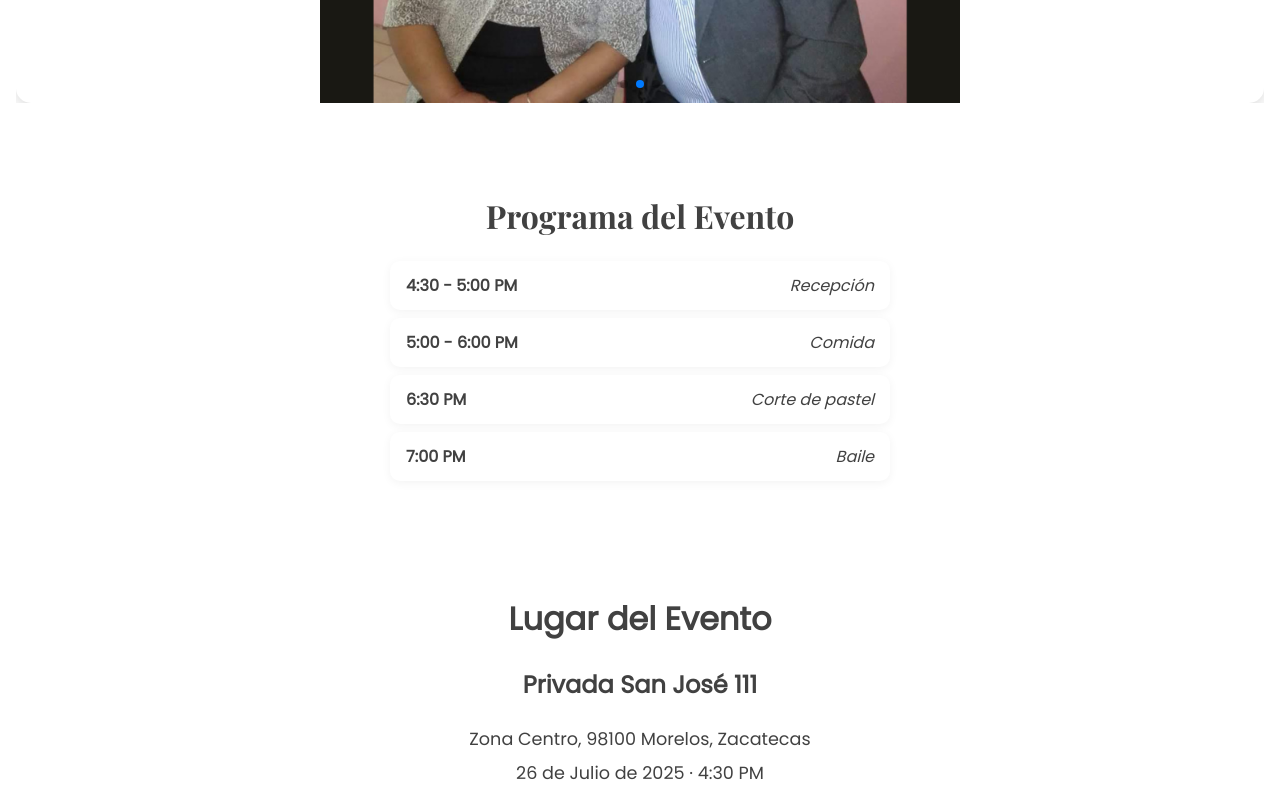
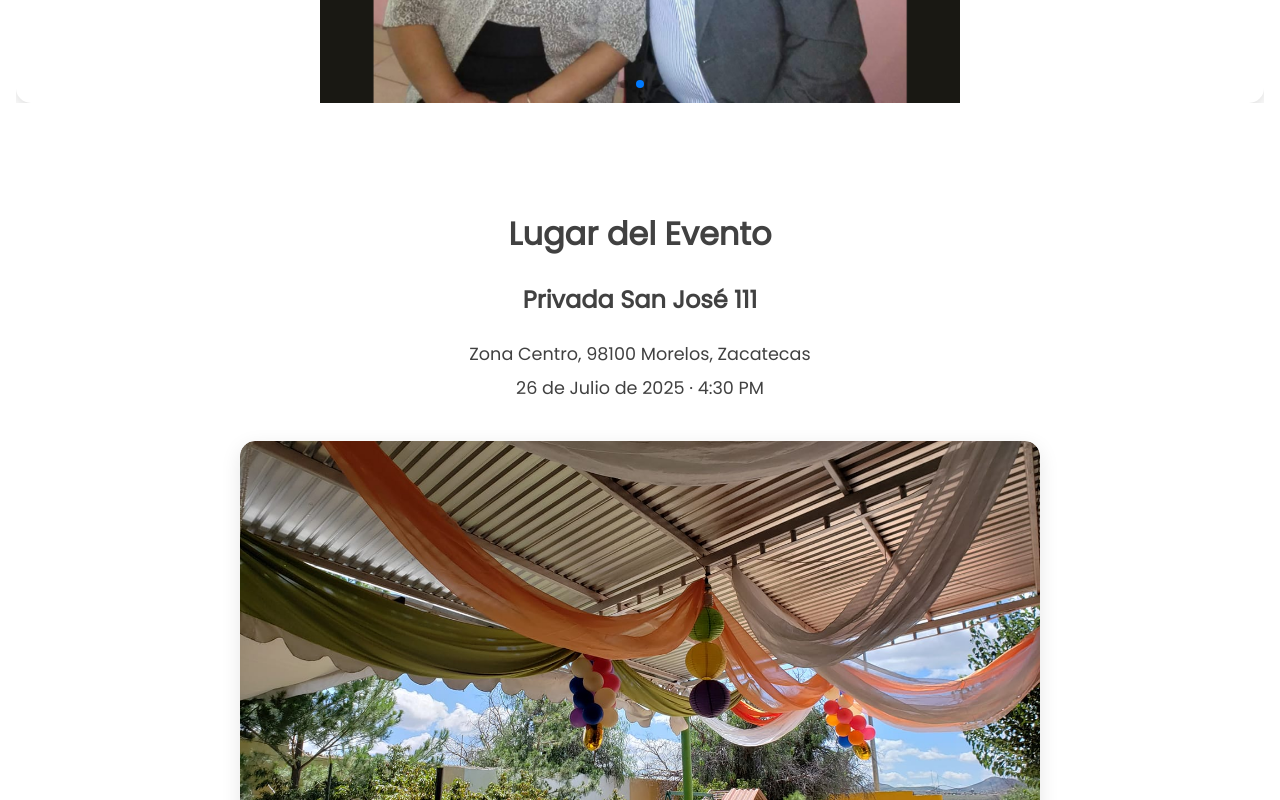
Before and after one commit to WalterDanielTorresMeza/lulaysalva, a React (Create React App) app: page / in a window 1280 px wide. Shown: the part 860-1660 px from the top of the page. Built offline with nearby package versions, Linux system fonts and the light colour scheme.

Commit message:
Update App.js

```diff
--- a/src/App.js
+++ b/src/App.js
@@ -11,8 +11,8 @@ function App() {
       <Header />
       <Countdown targetDate="2025-07-26T16:00:00" />
       <PhotoCarousel />
+      <EventLocation />
       <EventSchedule />
-      <EventLocation />
       <FinalMessage />
       {/* Aquí van los demás componentes */}
     </div>
```
